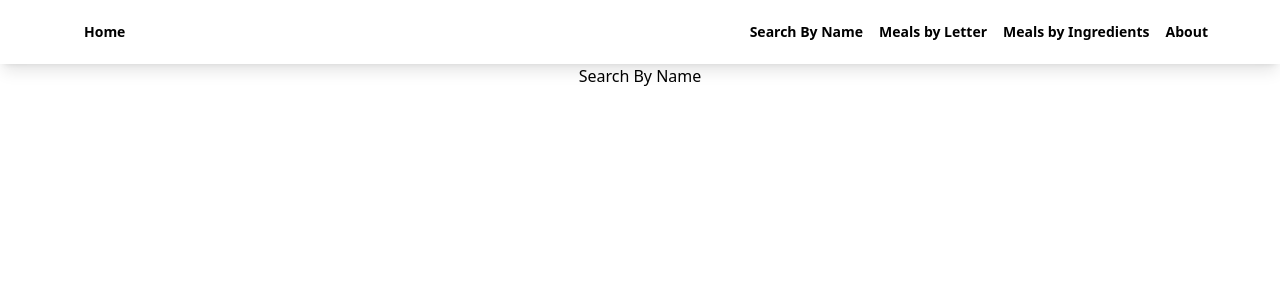
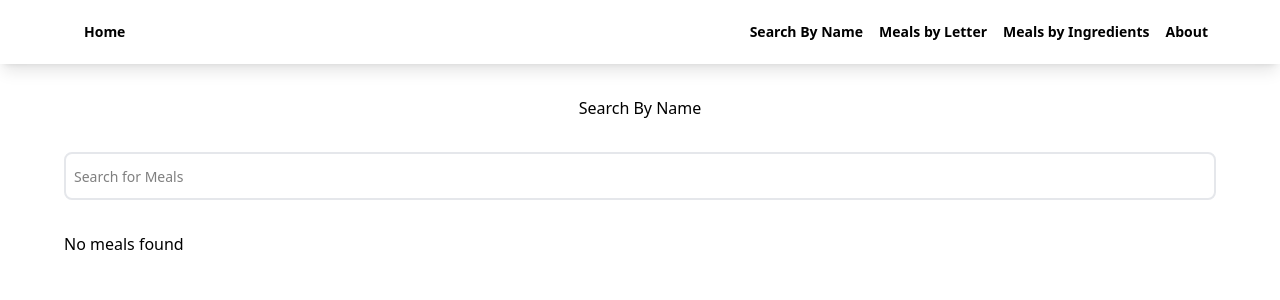
Before and after one commit to Olorunshogo/VueMealsSearching, a Vue app in the folder meals-search/: page /by-name/1 in a window 1280 px wide. Shown: the top 300 px of the page. Built offline with nearby package versions, Linux system fonts and the light colour scheme.

Commit message:
Implementing the Search by Name Page

```diff
--- a/meals-search/src/axiosClient.ts
+++ b/meals-search/src/axiosClient.ts
@@ -2,10 +2,10 @@
 import axios from "axios";
 
 const axiosClient = axios.create({
-    //   baseURL: 'www.themealdb.com/api/json/v1/1/list.php?i=list',
     baseURL: 'https://www.themealdb.com/api/json/v1/1/',
     //   timeout: 1000,
     //   headers: {'X-Custom-Header': 'foobar'}
+
 });
 
 export default axiosClient;
--- /dev/null
+++ b/meals-search/src/composables/useLocalStorage.ts
@@ -0,0 +1,13 @@
+
+import { ref, watch, type Ref } from "vue";
+
+export function useLocalStorage<T>(key: string, initialValue: T): Ref<T> {
+    const storedValue = localStorage.getItem(key);
+    const data = ref(storedValue ? JSON.parse(storedValue) : initialValue) as Ref<T>;
+
+    watch (data, (val) => {
+        localStorage.setItem(key, JSON.stringify(val));
+    }, { deep: true });
+
+    return data;
+}
--- a/meals-search/src/stores/meals.ts
+++ b/meals-search/src/stores/meals.ts
@@ -1,8 +1,30 @@
 
 import { defineStore } from "pinia";
+import axiosClient from "@/axiosClient";
+import type { Meal } from "@/types/types";
 
 export const useMealStore = defineStore('meals', {
     state: () => ({
-        meals: ['Salmon', 'Egusi']
-    })
+        meals: ['Salmon', 'Egusi'],
+        searchedMeals: {
+            loading: false,
+            data: [] as Meal[]
+        }
+    }),
+
+    actions: {
+        async searchMeals(keyword: string) {
+            this.searchedMeals.loading = true;
+
+            try {
+                const response = await axiosClient.get(`search.php?s=${keyword}`);
+                this.searchedMeals.data = response.data.meals || [];
+            } catch (error) {
+                console.error("Failed to search meals", error);
+                this.searchedMeals.data = [];
+            } finally {
+                this.searchedMeals.loading = false;
+            }
+        }
+    }
 })
--- /dev/null
+++ b/meals-search/src/types/types.ts
@@ -0,0 +1,7 @@
+
+export interface Meal {
+    idMeal: string;
+    strMeal: string;
+    strMealThumb?: string;
+    [key: string]: any;
+}
--- a/meals-search/src/views/HomeView.vue
+++ b/meals-search/src/views/HomeView.vue
@@ -5,9 +5,6 @@
   import { useMealStore } from '@/stores/meals';
 
   const ingredients = ref([]);
-
-
-
 
   const mealStore = useMealStore();
   const meals = mealStore.meals;
@@ -31,7 +28,7 @@
       <div class="flex flex-col items-center justify-center gap-4 w-full h-full">
 
         <!-- Meal Search Bar -->
-        <div class="w-full h-full">
+        <!-- <div class="w-full h-full">
           <input
             type="search" name="mealSearch" id="mealSearch"
             placeholder="Search for Meals"
@@ -42,7 +39,7 @@
               placeholder-shown:text-sm duration-300 ease-in-out transition-all
             "
           />
-        </div>
+        </div> -->
 
         <!-- Meals List Search letter -->
         <div class="flex gap-2 justify-center mt-2">
@@ -54,7 +51,7 @@
 
       </div>
 
-      <!-- Meals -->
+      <!-- Ingredients -->
       <div class="flex flex-col gap-8 w-full h-full">
         <h3 class="text-center font-semibold">Ingredients</h3>
         <pre>{{ ingredients }}</pre>
--- a/meals-search/src/views/MealsByName.vue
+++ b/meals-search/src/views/MealsByName.vue
@@ -1,11 +1,65 @@
 
 <script setup lang='ts'>
+    import { watch } from 'vue';
+    import { useMealStore } from '@/stores/meals';
+    import { useLocalStorage } from '@/composables/useLocalStorage';
+
+    const mealStore = useMealStore();
+    const keyword = useLocalStorage('meal-search-keyword', '');
+    let debounceTimeout: number | undefined;
+
+    function searchMeals() {
+        mealStore.searchMeals(keyword.value);
+    }
+
+    watch(keyword, (newVal) => {
+        if (debounceTimeout) clearTimeout(debounceTimeout);
+
+        debounceTimeout = setTimeout(() => {
+            const trimmed = newVal.trim();
+            if (trimmed.length >= 2) {
+                mealStore.searchMeals(trimmed);
+            } else {
+                mealStore.searchedMeals.data = [];
+            }
+
+        }, 400)
+    });
 
 </script>
 
 <template>
-    <div>
+    <div class="flex flex-col gap-8 mt-8 w-full h-full px-(--section-px) lg:px-(--section-px-lg)">
         <h2 class="text-center">Search By Name</h2>
+
+        <!-- Meal Search Bar -->
+        <div class="w-full h-full">
+            <input
+                type="search" name="mealSearch" id="mealSearch"
+                v-model="keyword"
+                class="p-2 border-2 border-gray-200 rounded-lg outline-none h-12 w-full cursor-default hover:border-b-blue-700 hover:cursor-pointer
+                    focus:border-blue-700 focus:cursor-text placeholder-shown:text-sm duration-300 ease-in-out transition-all"
+                placeholder="Search for Meals"
+                @input="searchMeals"
+            />
+        </div>
+
+        <!-- Search Results -->
+        <div class="flex flex-col gap-8 w-full h-full">
+
+            <div v-if="mealStore.searchedMeals.loading">Loading...</div>
+
+            <ul v-else-if="mealStore.searchedMeals.data.length > 0">
+                <li v-for="meal in mealStore.searchedMeals.data" :key="meal.idMeal">
+                    {{ meal.strMeal }}
+                </li>
+            </ul>
+
+            <div v-else="keyword.length >= 2">
+                <p>No meals found</p>
+            </div>
+        </div>
+
     </div>
 </template>
 
```
Also changed, not shown: 1 other file (tests, documents, lock files or other folders).
